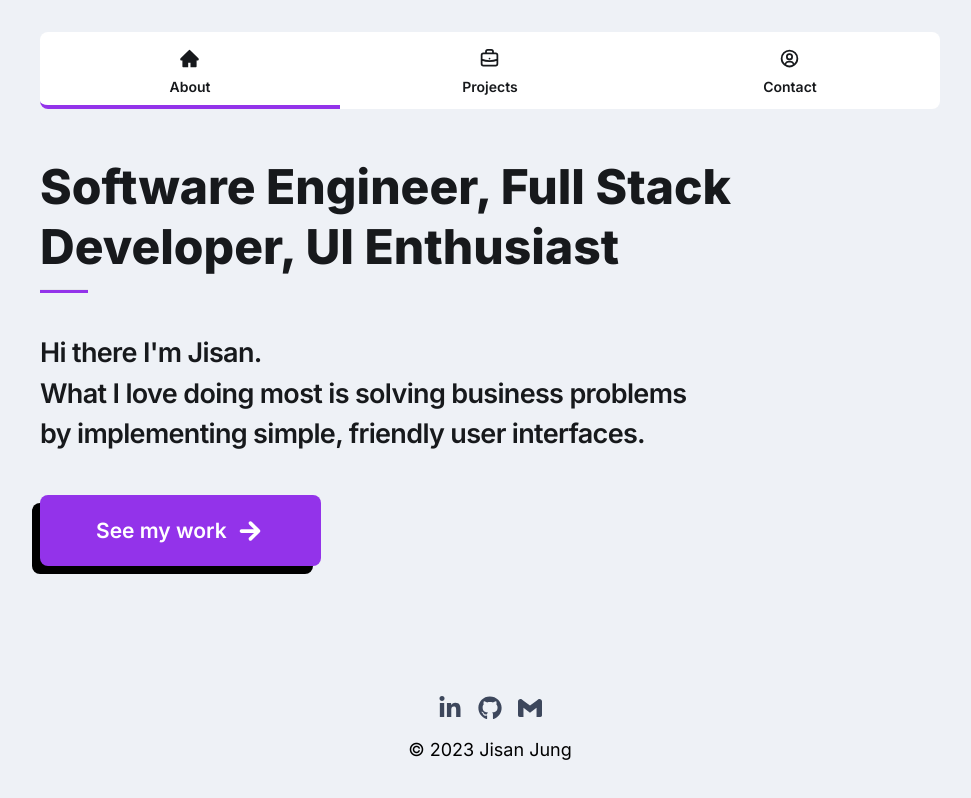
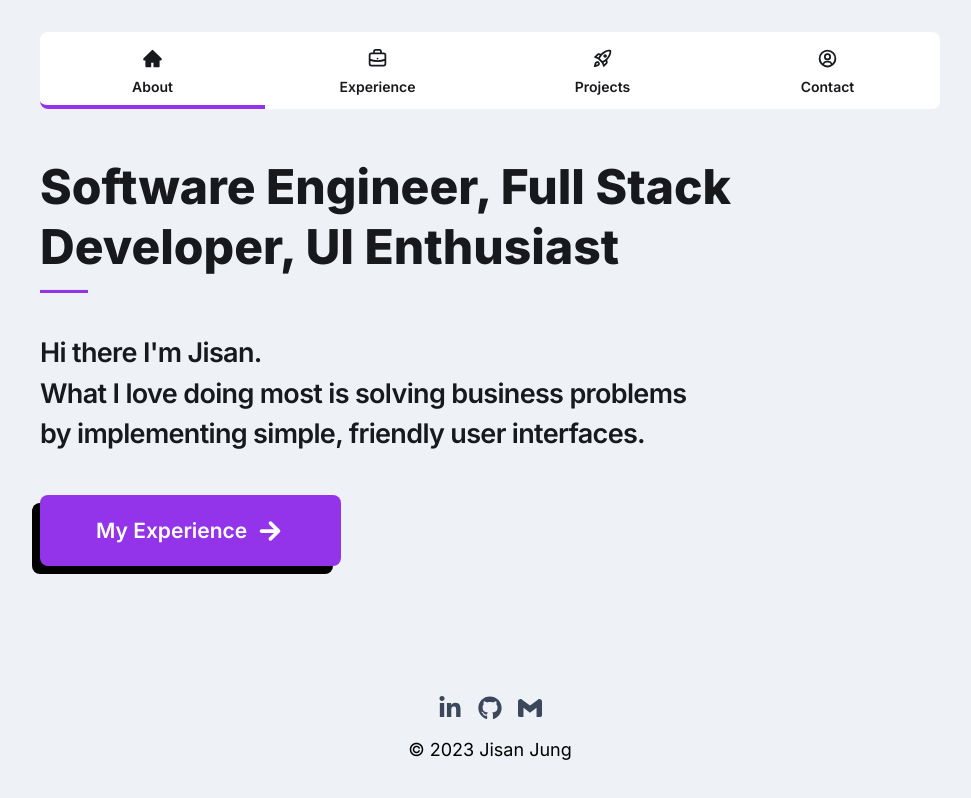
Before and after one commit to jisanjung/portfolio3, a React (Vite) app: page / in a window 1280 px wide. Shown: the whole page, without its empty margins (150-1121 px from the left). Built offline with nearby package versions, Linux system fonts and the light colour scheme.

Commit message:
style: update experience nav links

```diff
--- a/src/components/MainNav.jsx
+++ b/src/components/MainNav.jsx
@@ -1,6 +1,7 @@
 import React from 'react'
 import { Link, useLocation } from 'react-router-dom'
 import { AiFillHome, AiOutlineHome } from "react-icons/ai";
+import { MdRocketLaunch, MdOutlineRocketLaunch } from "react-icons/md";
 import { HiBriefcase, HiOutlineBriefcase } from "react-icons/hi";
 import { BiUserCircle, BiSolidUserCircle } from "react-icons/bi";
 import { COMPONENT_COLOR, DARKER_TEXT_COLOR } from '../constants';
@@ -11,6 +12,7 @@ const MainNav = () => {
     // Warning: Received `true` for a non-boolean attribute
     const location = useLocation();
     const isAboutPage = location?.pathname === "/";
+    const isExperiencePage = location?.pathname === "/experience";
     const isProjectsPage = location?.pathname === "/projects";
     const isContactPage = location?.pathname === "/contact";
 
@@ -20,8 +22,12 @@ const MainNav = () => {
             <div className='flex justify-center'>{isAboutPage ? <AiFillHome fontSize="21px"/> : <AiOutlineHome fontSize="21px"/>}</div>
             <p className='text-center my-2 font-semibold text-sm'>About</p>
         </MainNavLink>
+        <MainNavLink to="/experience" isActive={isExperiencePage}>
+            <div className='flex justify-center'>{isExperiencePage ? <HiBriefcase fontSize="21px"/> : <HiOutlineBriefcase fontSize="21px"/>}</div>
+            <p className='text-center my-2 font-semibold text-sm'>Experience</p>
+        </MainNavLink>
         <MainNavLink to="/projects" isActive={isProjectsPage}>
-            <div className='flex justify-center'>{isProjectsPage ? <HiBriefcase fontSize="21px"/> : <HiOutlineBriefcase fontSize="21px"/>}</div>
+            <div className='flex justify-center'>{isProjectsPage ? <MdRocketLaunch fontSize="21px"/> : <MdOutlineRocketLaunch fontSize="21px"/>}</div>
             <p className='text-center my-2 font-semibold text-sm'>Projects</p>
         </MainNavLink>
         <MainNavLink to="/contact" isActive={isContactPage} position="right">
--- a/src/pages/About.jsx
+++ b/src/pages/About.jsx
@@ -13,8 +13,8 @@ const About = () => {
         <SubHeading text="Hi there I'm Jisan."/>
         <SubHeading text="What I love doing most is solving business problems by implementing simple, friendly user interfaces."/>
       </div>
-      <Link to="/projects">
-        <Button text="See my work">
+      <Link to="/experience">
+        <Button text="My Experience">
           <IoMdArrowRoundForward className='text-xl lg:text-2xl xl:text-3xl' style={{
             marginTop: "1px",
           }}/>
```
